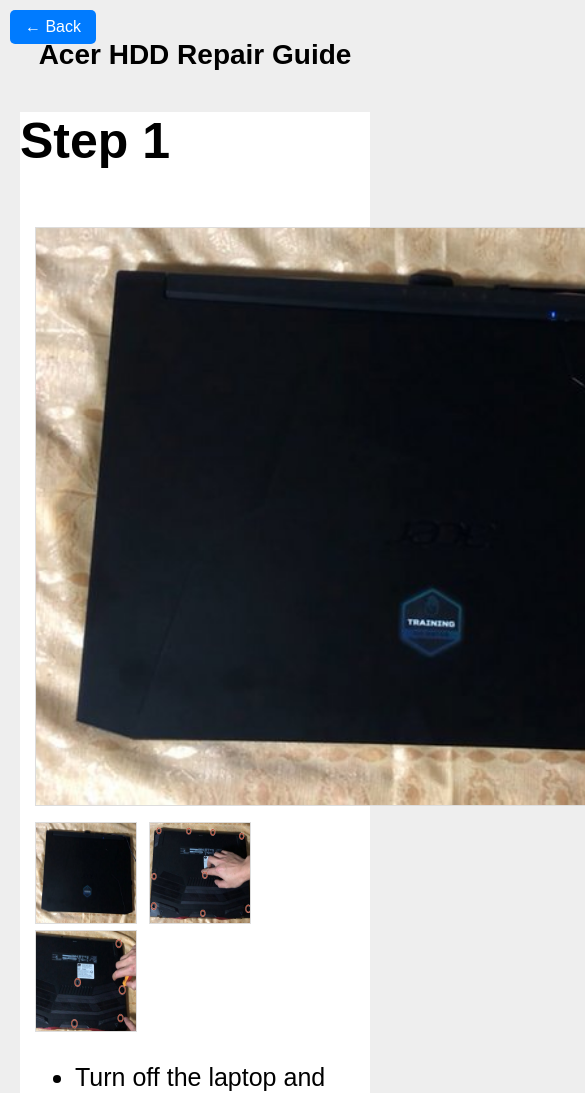
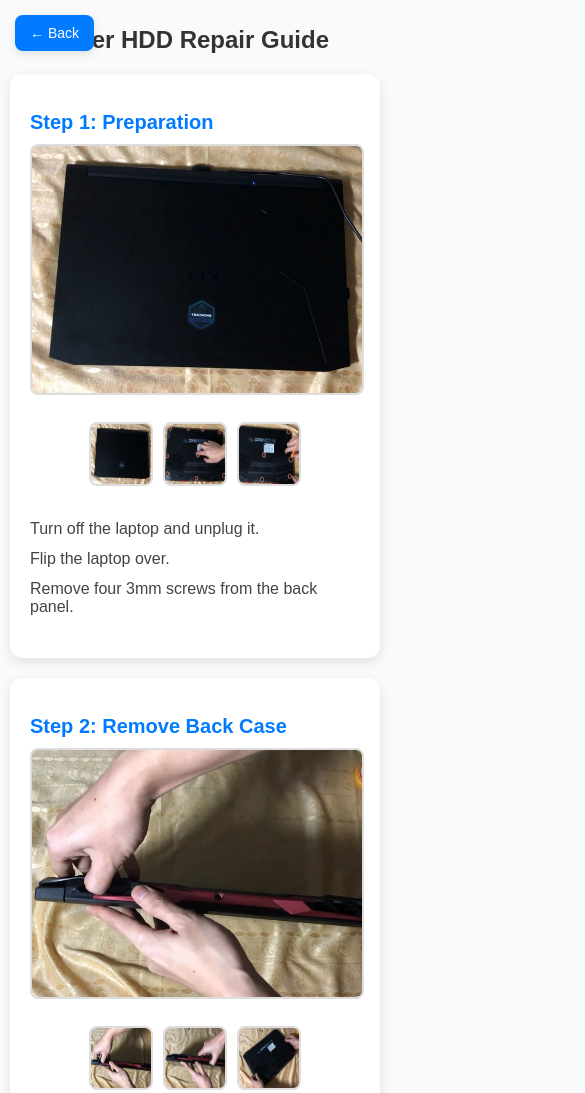
Before and after one commit to Ashis-Kumar-Singh/FixItSelf, a plain HTML site: page Guides/Acer/hdd/hdd.html in a window 390 px wide. Shown: the top 1093 px of the page, 585 px wide, since content can reach past the window. Drawn offline with Linux system fonts and the light colour scheme.

Commit message:
Updated entire project

```diff
--- a/Guides/Acer/hdd/hdd.html
+++ b/Guides/Acer/hdd/hdd.html
@@ -1,42 +1,151 @@
 <!DOCTYPE html>
 <html lang="en">
+
 <head>
     <meta charset="UTF-8">
     <meta name="viewport" content="width=device-width, initial-scale=1.0">
     <title>Acer HDD Repair Guide</title>
     <style>
-        body { font-family: Arial, sans-serif; max-width: 800px; margin: auto; background-color: #eeeeee; padding: 20px; }
-        .step { border-bottom: 1px solid #ddd; padding: auto; background-color: #fff; margin-bottom: 8px; font-size: 50px; }
-        .step h2 { font-size: 50px; }
-        .content { padding: 15px; background-color: #fff; font-size: 25px; }
-        .thumbnail { width: 100px; height: 100px; margin-right: 5px; border: 1px solid #ddd; }
-        .main-image { width: 770px; height: auto; margin-bottom: 10px; border: 1px solid #ddd; }
+        body {
+            font-family: 'Arial', sans-serif;
+            margin: 0;
+            padding: 20px;
+            background-color: #f9fafc;
+        }
+
+        h1 {
+            text-align: center;
+            font-size: 32px;
+            color: #333;
+            margin-bottom: 20px;
+        }
+
+        .step {
+            background-color: #fff;
+            border-radius: 12px;
+            padding: 20px;
+            margin-bottom: 20px;
+            box-shadow: 0 4px 12px rgba(0, 0, 0, 0.1);
+            transition: transform 0.3s ease-in-out, box-shadow 0.3s ease-in-out;
+        }
+
+        .step:hover {
+            transform: translateY(-3px);
+            box-shadow: 0 6px 16px rgba(0, 0, 0, 0.15);
+        }
+
+        .step h2 {
+            font-size: 24px;
+            color: #007bff;
+            margin-bottom: 10px;
+        }
+
+        .content {
+            display: flex;
+            flex-direction: column;
+            gap: 12px;
+        }
+
+        .main-image {
+            width: 100%;
+            max-width: 500px;
+            height: auto;
+            border-radius: 8px;
+            margin: 0 auto 10px auto;
+            display: block;
+            border: 2px solid #ddd;
+        }
+
+        .thumbnail-container {
+            display: flex;
+            justify-content: center;
+            gap: 10px;
+            margin-top: 5px;
+        }
+
+        .thumbnail {
+            width: 70px;
+            height: 70px;
+            border-radius: 8px;
+            border: 2px solid #ddd;
+            transition: transform 0.2s ease-in-out, box-shadow 0.2s ease-in-out;
+        }
+
+        .thumbnail:hover {
+            transform: scale(1.1);
+            box-shadow: 0 4px 8px rgba(0, 0, 0, 0.2);
+        }
+
+        ul {
+            list-style-type: none;
+            padding: 0;
+        }
+
+        ul li {
+            padding: 6px 0;
+            font-size: 18px;
+            color: #444;
+        }
+
         .back-button {
             position: absolute;
-            top: 10px;
-            left: 10px;
-            padding: 8px 15px;
+            top: 15px;
+            left: 15px;
+            padding: 10px 15px;
             background-color: #007bff;
-            color: white;
+            color: #fff;
             border: none;
-            border-radius: 5px;
+            border-radius: 8px;
+            font-size: 14px;
             cursor: pointer;
-            font-size: 16px;
+            box-shadow: 0 3px 8px rgba(0, 0, 0, 0.1);
+            transition: background-color 0.3s ease-in-out;
         }
+
         .back-button:hover {
             background-color: #0056b3;
         }
+
+        @media (max-width: 768px) {
+            body {
+                padding: 10px;
+            }
+
+            h1 {
+                font-size: 24px;
+            }
+
+            .step h2 {
+                font-size: 20px;
+            }
+
+            ul li {
+                font-size: 16px;
+            }
+
+            .main-image {
+                width: 100%;
+                max-width: 100%;
+            }
+
+            .thumbnail {
+                width: 60px;
+                height: 60px;
+            }
+        }
     </style>
 </head>
+
 <body>
     <button onclick="goBack()" class="back-button">&#8592; Back</button>
-    <h1 style="font-size: 28px; text-align: center;">Acer HDD Repair Guide</h1>
+    <h1>Acer HDD Repair Guide</h1>
+
     <div id="steps">
         <div class="step">
-            <h2>Step 1</h2>
+            <h2>Step 1: Preparation</h2>
             <div class="content">
                 <img src="image/1.jpg" alt="Step 1" class="main-image">
-                <div>
+                <div class="thumbnail-container">
                     <img src="image/1a.jpg" class="thumbnail" alt="Thumbnail">
                     <img src="image/1b.jpg" class="thumbnail" alt="Thumbnail">
                     <img src="image/1c.jpg" class="thumbnail" alt="Thumbnail">
@@ -44,30 +153,32 @@
                 <ul>
                     <li>Turn off the laptop and unplug it.</li>
                     <li>Flip the laptop over.</li>
-                    <li>Remove four 3mm screws.</li>
+                    <li>Remove four 3mm screws from the back panel.</li>
                 </ul>
             </div>
         </div>
+
         <div class="step">
-            <h2>Step 2</h2>
+            <h2>Step 2: Remove Back Case</h2>
             <div class="content">
                 <img src="image/2.jpg" alt="Step 2" class="main-image">
-                <div>
+                <div class="thumbnail-container">
                     <img src="image/2a.jpg" class="thumbnail" alt="Thumbnail">
                     <img src="image/2b.jpg" class="thumbnail" alt="Thumbnail">
                     <img src="image/2c.jpg" class="thumbnail" alt="Thumbnail">
                 </div>
                 <ul>
-                    <li>Remove the back case carefully.</li>
-                    <li>Undo the clips along the perimeter.</li>
+                    <li>Carefully remove the back case.</li>
+                    <li>Undo the clips along the perimeter gently.</li>
                 </ul>
             </div>
         </div>
+
         <div class="step">
-            <h2>Step 3</h2>
+            <h2>Step 3: Disconnect Battery</h2>
             <div class="content">
                 <img src="image/3.jpg" alt="Step 3" class="main-image">
-                <div>
+                <div class="thumbnail-container">
                     <img src="image/3a.jpg" class="thumbnail" alt="Thumbnail">
                     <img src="image/3b.jpg" class="thumbnail" alt="Thumbnail">
                     <img src="image/3c.jpg" class="thumbnail" alt="Thumbnail">
@@ -77,81 +188,89 @@
                 </ul>
             </div>
         </div>
+
         <div class="step">
-            <h2>Step 4</h2>
+            <h2>Step 4: Remove HDD Bracket</h2>
             <div class="content">
                 <img src="image/4.jpg" alt="Step 4" class="main-image">
-                <div>
+                <div class="thumbnail-container">
                     <img src="image/4a.jpg" class="thumbnail" alt="Thumbnail">
                     <img src="image/4b.jpg" class="thumbnail" alt="Thumbnail">
                     <img src="image/4c.jpg" class="thumbnail" alt="Thumbnail">
                 </div>
                 <ul>
-                    <li>Remove four screws from the HDD bracket.</li>
+                    <li>Remove four screws securing the HDD bracket.</li>
                 </ul>
             </div>
         </div>
+
         <div class="step">
-            <h2>Step 5</h2>
+            <h2>Step 5: Insert New HDD</h2>
             <div class="content">
                 <img src="image/5.jpg" alt="Step 5" class="main-image">
-                <div>
+                <div class="thumbnail-container">
                     <img src="image/5a.jpg" class="thumbnail" alt="Thumbnail">
                     <img src="image/5b.jpg" class="thumbnail" alt="Thumbnail">
                     <img src="image/5c.jpg" class="thumbnail" alt="Thumbnail">
                 </div>
                 <ul>
-                    <li>Place the HDD in the bracket and secure with screws.</li>
+                    <li>Place the new HDD in the bracket.</li>
+                    <li>Secure it with screws.</li>
                 </ul>
             </div>
         </div>
+
         <div class="step">
-            <h2>Step 6</h2>
+            <h2>Step 6: Connect SATA Cable</h2>
             <div class="content">
                 <img src="image/6.jpg" alt="Step 6" class="main-image">
-                <div>
+                <div class="thumbnail-container">
                     <img src="image/6a.jpg" class="thumbnail" alt="Thumbnail">
                     <img src="image/6b.jpg" class="thumbnail" alt="Thumbnail">
                 </div>
                 <ul>
-                    <li>Attach the SATA connector to the HDD.</li>
+                    <li>Connect the SATA cable to the HDD.</li>
                 </ul>
             </div>
         </div>
+
         <div class="step">
-            <h2>Step 7</h2>
+            <h2>Step 7: Secure the HDD</h2>
             <div class="content">
                 <img src="image/7.jpg" alt="Step 7" class="main-image">
-                <div>
+                <div class="thumbnail-container">
                     <img src="image/7a.jpg" class="thumbnail" alt="Thumbnail">
                     <img src="image/7b.jpg" class="thumbnail" alt="Thumbnail">
                 </div>
                 <ul>
-                    <li>Slide the HDD into place and secure it.</li>
+                    <li>Slide the HDD back into place.</li>
+                    <li>Secure it with screws.</li>
                 </ul>
             </div>
         </div>
+
         <div class="step">
-            <h2>Step 8</h2>
+            <h2>Step 8: Reassemble and Finish</h2>
             <div class="content">
                 <img src="image/8.jpg" alt="Step 8" class="main-image">
-                <div>
+                <div class="thumbnail-container">
                     <img src="image/8a.jpg" class="thumbnail" alt="Thumbnail">
                     <img src="image/8b.jpg" class="thumbnail" alt="Thumbnail">
-                    <img src="image/8c.jpg" class="thumbnail" alt="Thumbnail">
                 </div>
                 <ul>
-                    <li>Connect the hard drive cable to the motherboard.</li>
+                    <li>Reconnect the hard drive cable to the motherboard.</li>
+                    <li>Reassemble the back cover and secure screws.</li>
                 </ul>
             </div>
         </div>
     </div>
+
     <script>
         function goBack() {
             window.location.href = '../../../Laptops/acer.html';
         }
     </script>
     <script src="../../../script.js"></script>
+</body>
 
-</body>
 </html>
```
